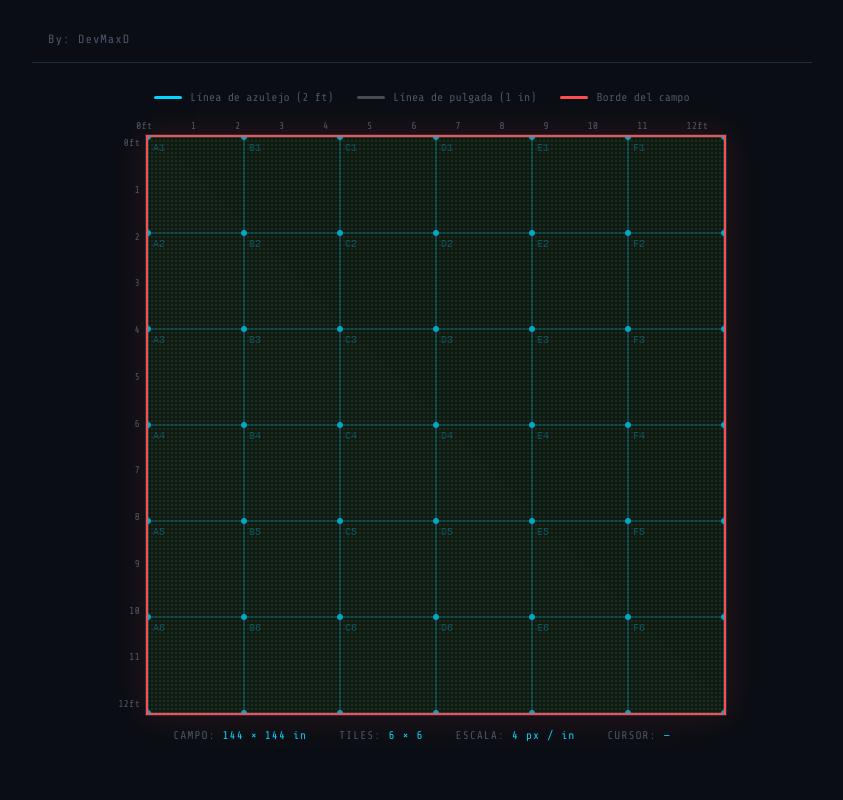
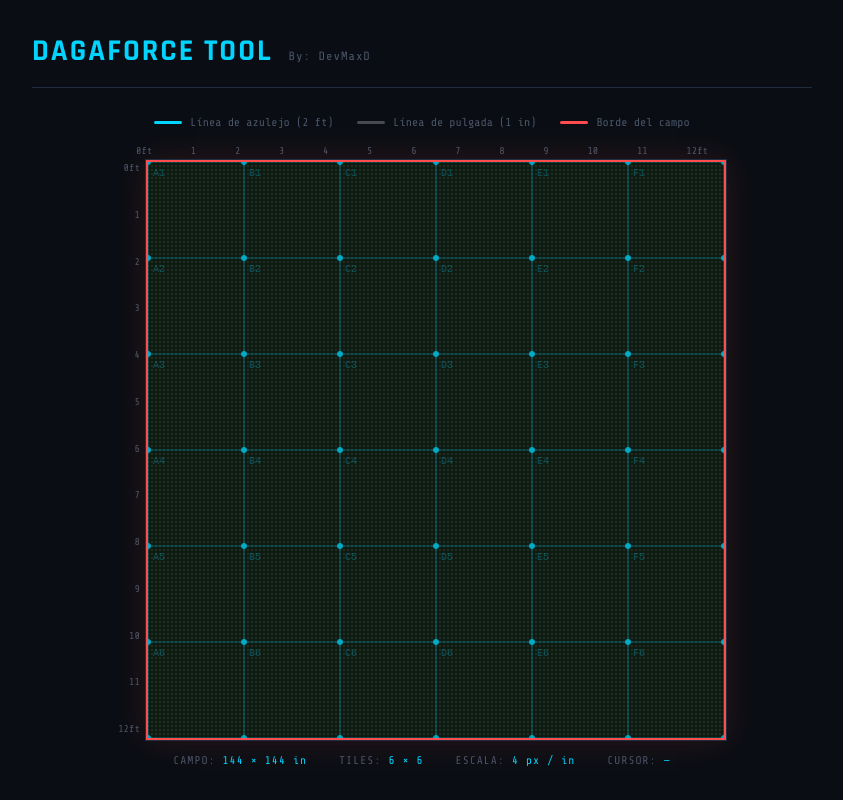
Before and after one commit to 4205Jexssa/ProjectDagaforce, a plain HTML site: page index.html in a window 1280 px wide. Shown: the whole page, without its empty margins (218-1061 px from the left). Drawn offline with nearby package versions, Linux system fonts and the light colour scheme.

Commit message:
Add title to header in index.html

```diff
--- a/index.html
+++ b/index.html
@@ -150,7 +150,7 @@
 <body>
 
   <header>
-    <h1></h1>
+    <h1>Dagaforce Tool</h1>
     <span>By: DevMaxD</span>
   </header>
 
```
